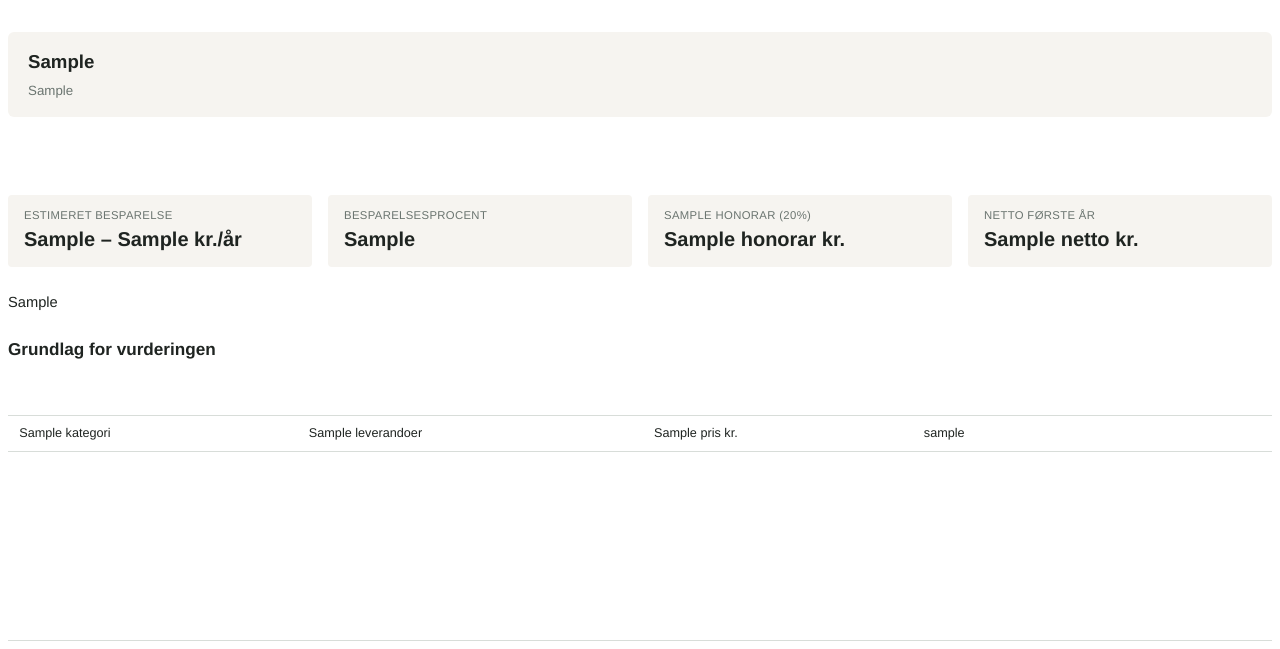
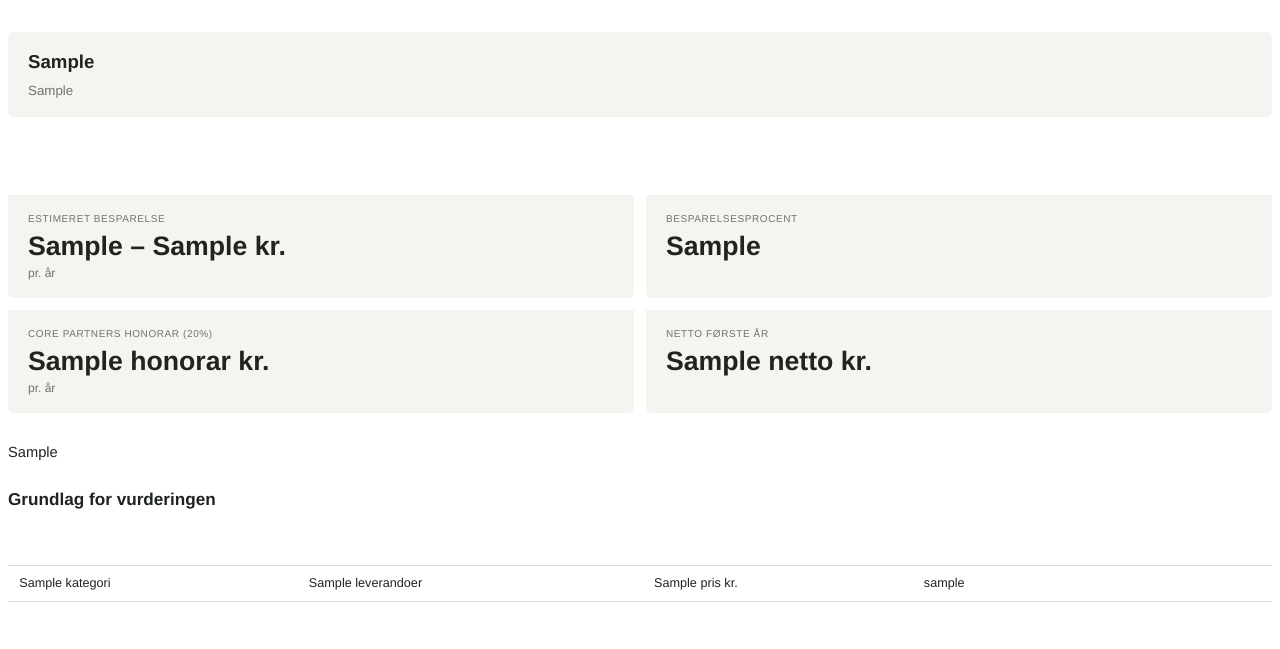
Before and after one commit to o1safir/Ejendomshealth, a Flask app: template report_service/templates/besparelsesrapport.html in a window 1280 px wide. Shown: the part 87-736 px from the top of the page. Run offline with Flask 3, Linux system fonts and the light colour scheme; the template is opened without the code that fills it: most values are stand-ins (such as "Sample title", 1, 10 or a date in 2020); parts of the project's set-up code (start-up, migrations or seed data) failed here and were passed over.

Commit message:
Rapport: resultat-grid redesignet til 2x2 — store tal, enhed på separat linje

```diff
--- a/report_service/templates/besparelsesrapport.html
+++ b/report_service/templates/besparelsesrapport.html
@@ -80,30 +80,38 @@
   }
 
   .resultat-grid {
-    display: flex;
-    gap: 1rem;
-    margin-bottom: 1.5rem;
+    display: grid;
+    grid-template-columns: 1fr 1fr;
+    gap: 0.75rem;
+    margin-bottom: 1.75rem;
   }
 
   .resultat-celle {
-    flex: 1;
     background: #f6f4f0;
-    border-left: 4px solid {{ primaer_farve }};
-    padding: 0.8rem 1rem;
-    border-radius: 4px;
+    border-top: 3px solid {{ primaer_farve }};
+    padding: 1rem 1.25rem;
+    border-radius: 0 0 6px 6px;
   }
 
   .resultat-celle .label {
-    font-size: 8.5pt;
+    font-size: 7.5pt;
     color: #6b7570;
     text-transform: uppercase;
-    letter-spacing: 0.03em;
+    letter-spacing: 0.06em;
+    margin-bottom: 0.4rem;
   }
 
   .resultat-celle .vaerdi {
-    font-size: 15pt;
-    font-weight: bold;
+    font-size: 20pt;
+    font-weight: 800;
     color: {{ primaer_farve }};
+    line-height: 1.1;
+  }
+
+  .resultat-celle .vaerdi-enhed {
+    font-size: 9pt;
+    color: #6b7570;
+    margin-top: 0.15rem;
   }
 
   table {
@@ -180,19 +188,23 @@
   <div class="resultat-grid">
     <div class="resultat-celle">
       <div class="label">Estimeret besparelse</div>
-      <div class="vaerdi">{{ min_besparelse }} – {{ max_besparelse }} kr./år</div>
+      <div class="vaerdi">{{ min_besparelse }} – {{ max_besparelse }} kr.</div>
+      <div class="vaerdi-enhed">pr. år</div>
     </div>
     <div class="resultat-celle">
       <div class="label">Besparelsesprocent</div>
       <div class="vaerdi">{{ besparelses_procent_spaend }}</div>
+      <div class="vaerdi-enhed">&nbsp;</div>
     </div>
     <div class="resultat-celle">
-      <div class="label">{{ brand_navn }} honorar (20%)</div>
+      <div class="label">Core Partners honorar (20%)</div>
       <div class="vaerdi">{{ honorar }} kr.</div>
+      <div class="vaerdi-enhed">pr. år</div>
     </div>
     <div class="resultat-celle">
       <div class="label">Netto første år</div>
       <div class="vaerdi">{{ netto }} kr.</div>
+      <div class="vaerdi-enhed">&nbsp;</div>
     </div>
   </div>
 
```
